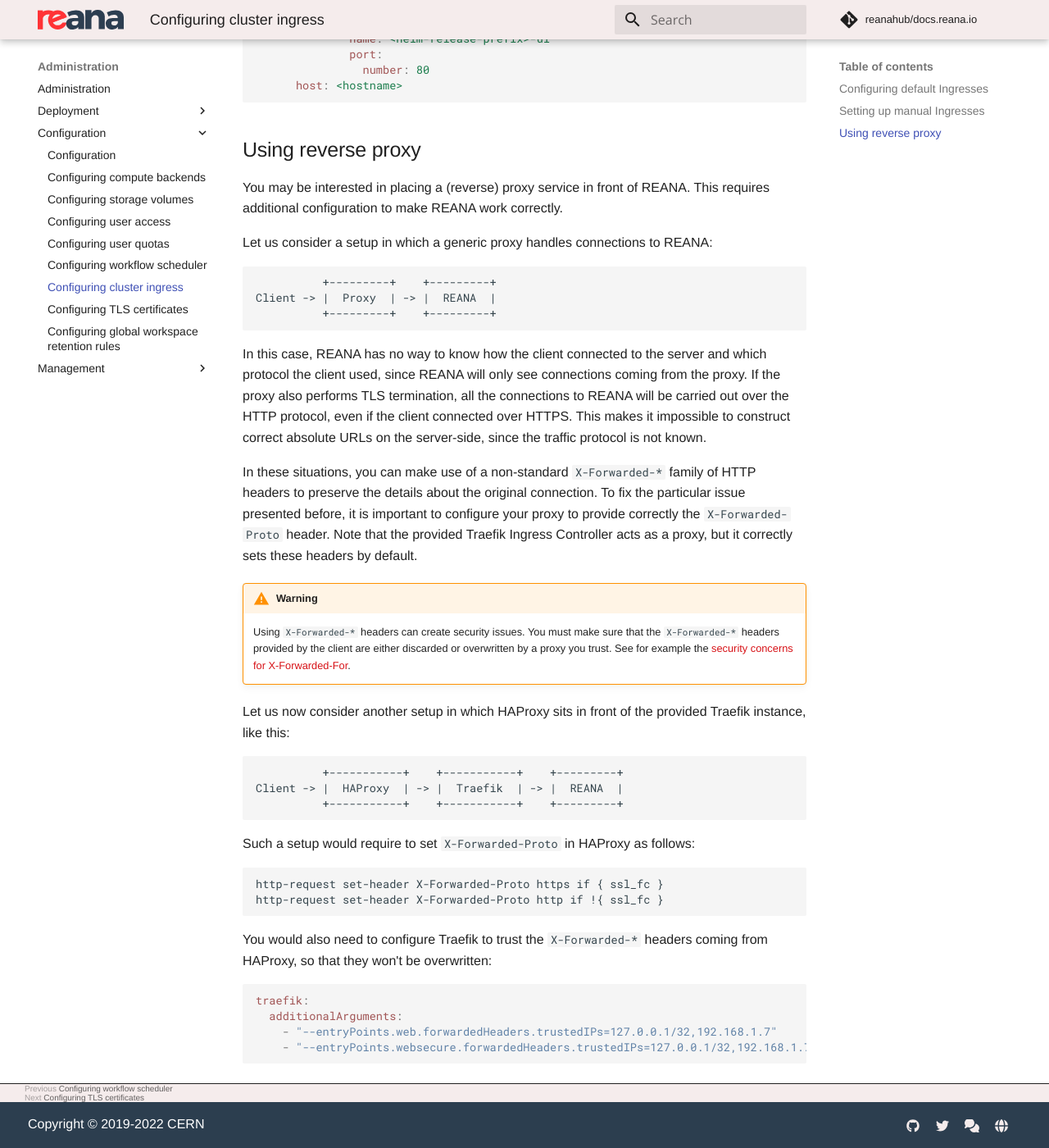
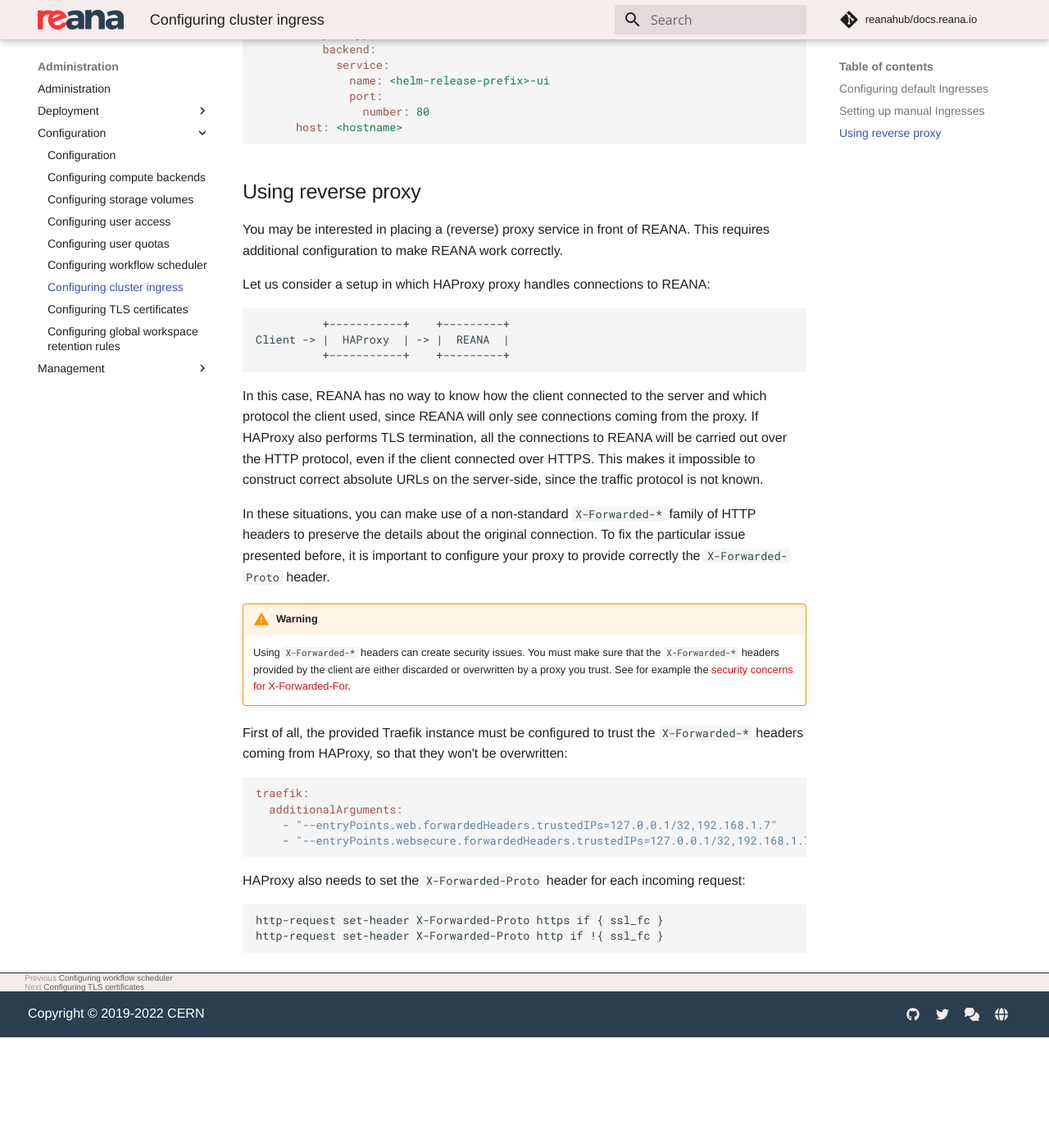
Before and after one commit to reanahub/docs.reana.io, an MkDocs documentation site: the page built from docs/administration/configuration/configuring-cluster-ingress/index.md, in a window 1280 px wide and 1400 px high, scrolled down 1986 px. Shown: the whole window at 82% size. Built offline with MkDocs 1.6.1 and Material for MkDocs 9.7.7, drawn with Linux system fonts in a browser that asks for light colours; comment, search, counter and statistics services are not loaded; after the commit the page ends 3251 px from its top, so only the background shows below that; some of the changed text lies outside the part shown.

Commit message:
docs: update cluster ingress

````diff
--- a/docs/administration/configuration/configuring-cluster-ingress/index.md
+++ b/docs/administration/configuration/configuring-cluster-ingress/index.md
@@ -42,6 +42,7 @@ ingress:
 
 If you would like to manually manage Ingresses, you should set `ingress.enabled` to false to disable the automatic creation of the Ingresses mentioned above.
 You may also want to disable the internal Traefik instance by setting `traefik.enabled` to false.
+Note that, when users open interactive sessions, REANA also creates dynamic Ingresses whose annotations can be customized with the `ingress.annotations` Helm value.
 
 Your custom Ingress must redirect all the requests to `/api` and `/oauth` to the `<helm-release-prefix>-server` Service, while all the rest should be sent to `<helm-release-prefix>-ui`.
 You can find an example of custom Ingress below.
@@ -89,21 +90,20 @@ spec:
 You may be interested in placing a (reverse) proxy service in front of REANA.
 This requires additional configuration to make REANA work correctly.
 
-Let us consider a setup in which a generic proxy handles connections to REANA:
+Let us consider a setup in which HAProxy proxy handles connections to REANA:
 
 ```text
-          +---------+    +---------+
-Client -> |  Proxy  | -> |  REANA  |
-          +---------+    +---------+
+          +-----------+    +---------+
+Client -> |  HAProxy  | -> |  REANA  |
+          +-----------+    +---------+
 ```
 
 In this case, REANA has no way to know how the client connected to the server and which protocol the client used, since REANA will only see connections coming from the proxy.
-If the proxy also performs TLS termination, all the connections to REANA will be carried out over the HTTP protocol, even if the client connected over HTTPS.
+If HAProxy also performs TLS termination, all the connections to REANA will be carried out over the HTTP protocol, even if the client connected over HTTPS.
 This makes it impossible to construct correct absolute URLs on the server-side, since the traffic protocol is not known.
 
 In these situations, you can make use of a non-standard `X-Forwarded-*` family of HTTP headers to preserve the details about the original connection.
 To fix the particular issue presented before, it is important to configure your proxy to provide correctly the `X-Forwarded-Proto` header.
-Note that the provided Traefik Ingress Controller acts as a proxy, but it correctly sets these headers by default.
 
 !!! warning
 
@@ -111,22 +111,7 @@ Note that the provided Traefik Ingress Controller acts as a proxy, but it correc
     You must make sure that the `X-Forwarded-*` headers provided by the client are either discarded or overwritten by a proxy you trust.
     See for example the [security concerns for X-Forwarded-For](https://developer.mozilla.org/en-US/docs/Web/HTTP/Headers/X-Forwarded-For#security_and_privacy_concerns).
 
-Let us now consider another setup in which HAProxy sits in front of the provided Traefik instance, like this:
-
-```text
-          +-----------+    +-----------+    +---------+
-Client -> |  HAProxy  | -> |  Traefik  | -> |  REANA  |
-          +-----------+    +-----------+    +---------+
-```
-
-Such a setup would require to set `X-Forwarded-Proto` in HAProxy as follows:
-
-```{ .text .copy-to-clipboard }
-http-request set-header X-Forwarded-Proto https if { ssl_fc }
-http-request set-header X-Forwarded-Proto http if !{ ssl_fc }
-```
-
-You would also need to configure Traefik to trust the `X-Forwarded-*` headers coming from HAProxy, so that they won't be overwritten:
+First of all, the provided Traefik instance must be configured to trust the `X-Forwarded-*` headers coming from HAProxy, so that they won't be overwritten:
 
 ```{ .yaml .copy-to-clipboard }
 traefik:
@@ -134,3 +119,10 @@ traefik:
     - "--entryPoints.web.forwardedHeaders.trustedIPs=127.0.0.1/32,192.168.1.7"
     - "--entryPoints.websecure.forwardedHeaders.trustedIPs=127.0.0.1/32,192.168.1.7"
 ```
+
+HAProxy also needs to set the `X-Forwarded-Proto` header for each incoming request:
+
+```{ .text .copy-to-clipboard }
+http-request set-header X-Forwarded-Proto https if { ssl_fc }
+http-request set-header X-Forwarded-Proto http if !{ ssl_fc }
+```
````
